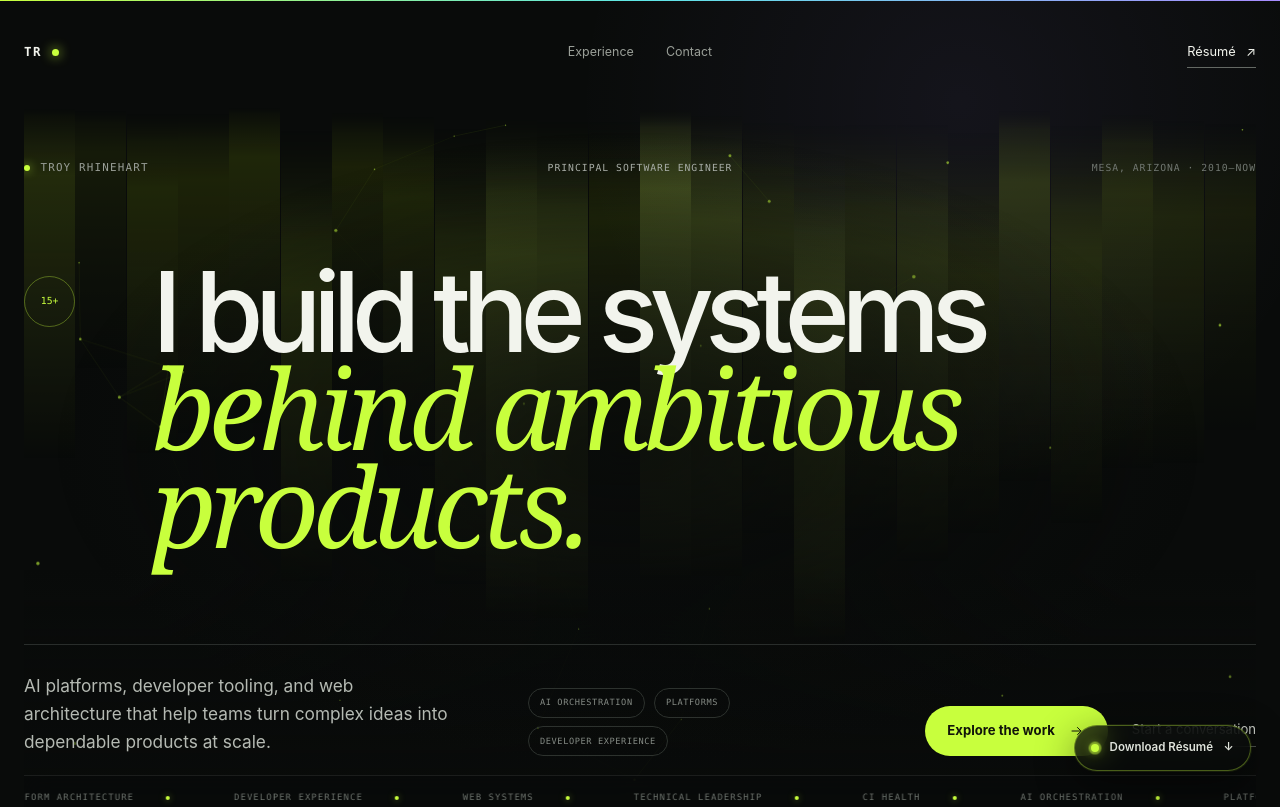
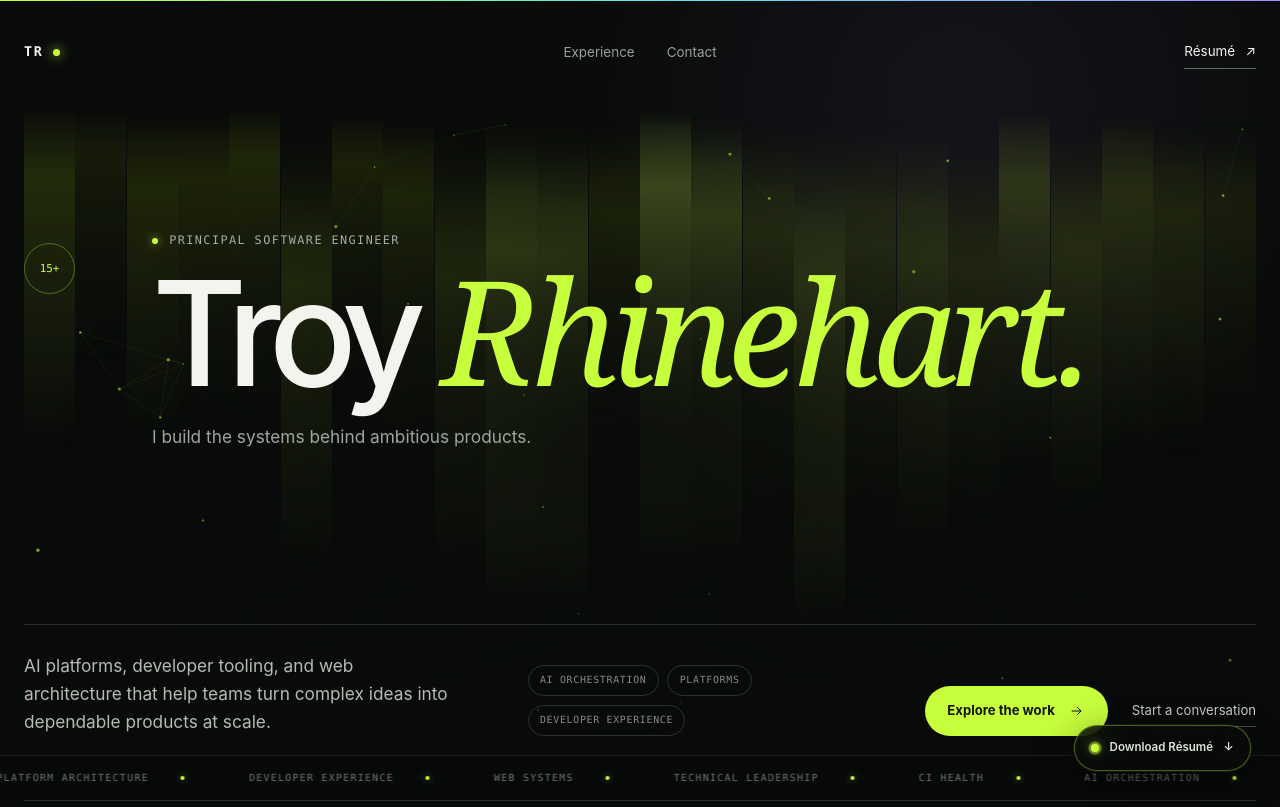
Before and after one commit to gingur/troyrhinehart, an Astro site: page / in a window 1280 px wide. Shown: the top 807 px of the page. Built offline with nearby package versions, Linux system fonts and the light colour scheme; Astro itself is replaced by a stand-in of ours; no server answers; animation ran at ten frames a second.

Commit message:
feat: refocus hero on name

```diff
--- a/src/pages/index.astro
+++ b/src/pages/index.astro
@@ -96,20 +96,18 @@ const marqueeItems = [
       <section class="hero" aria-labelledby="hero-title">
         <HeroEffects client:load />
 
-        <div class="hero-topline reveal reveal-1">
-          <p class="eyebrow">
-            <span class="status-dot" aria-hidden="true"></span>
-            Troy Rhinehart
-          </p>
-          <p>Principal Software Engineer</p>
-          <p>Mesa, Arizona · 2010—Now</p>
-        </div>
-
         <div class="hero-statement">
-          <p class="hero-marker reveal reveal-2" aria-hidden="true">15+</p>
-          <h1 id="hero-title" class="reveal reveal-2">
-            I build the systems <em>behind ambitious products.</em>
-          </h1>
+          <p class="hero-marker reveal reveal-1" aria-hidden="true">15+</p>
+          <div class="hero-title-lockup">
+            <p class="hero-role reveal reveal-1">
+              <span class="status-dot" aria-hidden="true"></span>
+              Principal Software Engineer
+            </p>
+            <h1 id="hero-title" class="reveal reveal-2">Troy <em>Rhinehart.</em></h1>
+            <p class="hero-thesis reveal reveal-3">
+              I build the systems behind ambitious products.
+            </p>
+          </div>
         </div>
 
         <div class="hero-bottom reveal reveal-3">
@@ -133,8 +131,10 @@ const marqueeItems = [
         <div class="hero-marquee" aria-label="Areas of expertise">
           <div class="hero-marquee-track" aria-hidden="true">
             {
-              [...marqueeItems, ...marqueeItems].map((item) => (
-                <span>{item}<i></i></span>
+              [0, 1].map(() => (
+                <div class="hero-marquee-group">
+                  {marqueeItems.map((item) => <span>{item}<i></i></span>)}
+                </div>
               ))
             }
           </div>
--- a/src/styles/global.css
+++ b/src/styles/global.css
@@ -82,7 +82,7 @@ a {
   justify-self: start;
   gap: 10px;
   font-family: ui-monospace, SFMono-Regular, Menlo, monospace;
-  font-size: 0.78rem;
+  font-size: 0.84rem;
   font-weight: 700;
   letter-spacing: 0.12em;
 }
@@ -99,7 +99,7 @@ a {
   display: flex;
   gap: 2rem;
   color: var(--muted);
-  font-size: 0.78rem;
+  font-size: 0.84rem;
 }
 
 .nav-links a,
@@ -127,7 +127,7 @@ footer a:focus-visible,
   gap: 0.65rem;
   border-bottom: 1px solid var(--subtle);
   padding-block: 0.4rem;
-  font-size: 0.8rem;
+  font-size: 0.84rem;
 }
 
 .nav-cta:hover {
@@ -142,7 +142,6 @@ footer a:focus-visible,
   flex-direction: column;
   justify-content: space-between;
   min-height: calc(100vh - 104px);
-  overflow: clip;
   padding: clamp(3rem, 7vh, 6rem) 0 clamp(4rem, 8vh, 7rem);
 }
 
@@ -218,7 +217,7 @@ footer a:focus-visible,
   margin: 0;
   color: var(--muted);
   font-family: ui-monospace, SFMono-Regular, Menlo, monospace;
-  font-size: 0.68rem;
+  font-size: 0.74rem;
   letter-spacing: 0.11em;
   line-height: 1.5;
   text-transform: uppercase;
@@ -238,32 +237,6 @@ footer a:focus-visible,
   box-shadow: 0 0 10px rgb(200 255 61 / 70%);
 }
 
-.hero-topline {
-  position: relative;
-  z-index: 2;
-  display: grid;
-  grid-template-columns: 1fr auto 1fr;
-  align-items: center;
-  gap: 2rem;
-  color: #717771;
-  font-family: ui-monospace, SFMono-Regular, Menlo, monospace;
-  font-size: 0.61rem;
-  letter-spacing: 0.1em;
-  text-transform: uppercase;
-}
-
-.hero-topline p {
-  margin: 0;
-}
-
-.hero-topline > p:nth-child(2) {
-  color: #a8ada7;
-}
-
-.hero-topline > p:last-child {
-  justify-self: end;
-}
-
 .hero-statement {
   position: relative;
   z-index: 1;
@@ -271,7 +244,7 @@ footer a:focus-visible,
   grid-template-columns: clamp(55px, 7vw, 100px) minmax(0, 1fr);
   gap: clamp(1rem, 3vw, 3.5rem);
   align-items: start;
-  margin-block: clamp(5rem, 11vh, 9rem);
+  margin-block: clamp(4rem, 9vh, 7.5rem);
 }
 
 .hero-marker {
@@ -284,16 +257,32 @@ footer a:focus-visible,
   border-radius: 50%;
   color: var(--lime);
   font-family: ui-monospace, SFMono-Regular, Menlo, monospace;
-  font-size: 0.61rem;
+  font-size: 0.68rem;
+}
+
+.hero-title-lockup {
+  min-width: 0;
+}
+
+.hero-role {
+  display: flex;
+  align-items: center;
+  gap: 0.7rem;
+  margin: 0 0 1.4rem;
+  color: #a7aca6;
+  font-family: ui-monospace, SFMono-Regular, Menlo, monospace;
+  font-size: 0.74rem;
+  letter-spacing: 0.12em;
+  text-transform: uppercase;
 }
 
 .hero h1 {
-  max-width: 1120px;
+  max-width: 1180px;
   margin: 0;
-  font-size: clamp(4.8rem, 8.7vw, 9.2rem);
+  font-size: clamp(6rem, 11.4vw, 11.8rem);
   font-weight: 540;
-  letter-spacing: -0.078em;
-  line-height: 0.86;
+  letter-spacing: -0.082em;
+  line-height: 0.8;
 }
 
 .hero h1 em,
@@ -302,6 +291,14 @@ footer a:focus-visible,
   font-family: Georgia, 'Times New Roman', serif;
   font-weight: 400;
   letter-spacing: -0.05em;
+}
+
+.hero-thesis {
+  max-width: 620px;
+  margin: 2rem 0 0;
+  color: #9fa59e;
+  font-size: clamp(1rem, 1.35vw, 1.18rem);
+  line-height: 1.55;
 }
 
 .hero-intro {
@@ -335,7 +332,7 @@ footer a:focus-visible,
   padding: 0.45rem 0.7rem;
   color: #858b85;
   font-family: ui-monospace, SFMono-Regular, Menlo, monospace;
-  font-size: 0.54rem;
+  font-size: 0.62rem;
   letter-spacing: 0.07em;
   text-transform: uppercase;
 }
@@ -371,6 +368,16 @@ footer a:focus-visible,
   will-change: transform;
 }
 
+.hero-marquee-group {
+  display: flex;
+  flex: 0 0 auto;
+  align-items: center;
+  width: max-content;
+  min-width: 100vw;
+  min-width: 100dvw;
+  justify-content: space-around;
+}
+
 .hero-marquee:hover .hero-marquee-track {
   animation-play-state: paused;
 }
@@ -383,7 +390,7 @@ footer a:focus-visible,
   margin-inline: 2rem;
   color: #6f756f;
   font-family: ui-monospace, SFMono-Regular, Menlo, monospace;
-  font-size: 0.55rem;
+  font-size: 0.62rem;
   letter-spacing: 0.13em;
   text-transform: uppercase;
 }
@@ -526,7 +533,7 @@ footer a:focus-visible,
   padding-block: 1.5rem;
   color: #626862;
   font-family: ui-monospace, SFMono-Regular, Menlo, monospace;
-  font-size: 0.6rem;
+  font-size: 0.68rem;
   letter-spacing: 0.1em;
   text-transform: uppercase;
 }
@@ -543,9 +550,7 @@ footer a:focus-visible,
 
 .company-chapter {
   --company: var(--lime);
-  --orb-x: 10%;
   position: relative;
-  isolation: isolate;
   display: grid;
   grid-template-columns: 72px minmax(300px, 0.82fr) minmax(390px, 1.18fr);
   gap: clamp(2rem, 4vw, 5rem);
@@ -561,7 +566,6 @@ footer a:focus-visible,
 
 .company-cyan {
   --company: #1bdbdb;
-  --orb-x: 90%;
 }
 
 .company-red {
@@ -582,25 +586,6 @@ footer a:focus-visible,
   content: '';
 }
 
-.company-chapter::before {
-  position: absolute;
-  z-index: -1;
-  top: 0;
-  bottom: 0;
-  left: 50%;
-  width: 100vw;
-  width: 100dvw;
-  background: radial-gradient(
-    ellipse 36% 78% at var(--orb-x) 50%,
-    color-mix(in srgb, var(--company) 12%, transparent),
-    color-mix(in srgb, var(--company) 5%, transparent) 42%,
-    transparent 74%
-  );
-  content: '';
-  pointer-events: none;
-  transform: translateX(-50%);
-}
-
 .chapter-rail {
   align-self: stretch;
   display: flex;
@@ -619,14 +604,14 @@ footer a:focus-visible,
   border-radius: 50%;
   color: var(--company);
   font-family: ui-monospace, SFMono-Regular, Menlo, monospace;
-  font-size: 0.63rem;
+  font-size: 0.7rem;
 }
 
 .chapter-rail p {
   margin: auto 0;
   color: #626862;
   font-family: ui-monospace, SFMono-Regular, Menlo, monospace;
-  font-size: 0.58rem;
+  font-size: 0.64rem;
   letter-spacing: 0.11em;
   text-transform: uppercase;
   writing-mode: vertical-rl;
@@ -689,7 +674,7 @@ footer a:focus-visible,
   margin-top: 1.2rem;
   color: #555b55;
   font-family: ui-monospace, SFMono-Regular, Menlo, monospace;
-  font-size: 0.54rem;
+  font-size: 0.62rem;
   letter-spacing: 0.11em;
   text-align: center;
   text-transform: uppercase;
@@ -755,7 +740,7 @@ footer a:focus-visible,
 .company-location {
   color: #646a64;
   font-family: ui-monospace, SFMono-Regular, Menlo, monospace;
-  font-size: 0.64rem;
+  font-size: 0.7rem;
   line-height: 1.6;
 }
 
@@ -891,7 +876,7 @@ footer a:focus-visible,
   border-radius: 50%;
   color: var(--lime);
   font-family: ui-monospace, SFMono-Regular, Menlo, monospace;
-  font-size: 0.58rem;
+  font-size: 0.64rem;
 }
 
 .commit-field-meta p,
@@ -900,7 +885,7 @@ footer a:focus-visible,
   margin: 0;
   color: #666c66;
   font-family: ui-monospace, SFMono-Regular, Menlo, monospace;
-  font-size: 0.57rem;
+  font-size: 0.64rem;
   letter-spacing: 0.08em;
   line-height: 1.6;
   text-transform: uppercase;
@@ -941,7 +926,7 @@ footer a:focus-visible,
   margin-bottom: 0.65rem;
   color: #575d57;
   font-family: ui-monospace, SFMono-Regular, Menlo, monospace;
-  font-size: 0.5rem;
+  font-size: 0.58rem;
   letter-spacing: 0.06em;
   text-transform: uppercase;
 }
@@ -1093,7 +1078,7 @@ footer {
   padding-block: 2.5rem;
   color: #646a64;
   font-family: ui-monospace, SFMono-Regular, Menlo, monospace;
-  font-size: 0.62rem;
+  font-size: 0.68rem;
   letter-spacing: 0.04em;
   text-transform: uppercase;
 }
@@ -1229,15 +1214,7 @@ footer nav {
   .hero-marquee span {
     gap: 1.5rem;
     margin-inline: 1.5rem;
-    font-size: 0.5rem;
-  }
-
-  .hero-topline {
-    grid-template-columns: 1fr auto;
-  }
-
-  .hero-topline > p:nth-child(2) {
-    display: none;
+    font-size: 0.58rem;
   }
 
   .hero-statement {
@@ -1251,6 +1228,10 @@ footer nav {
 
   .hero h1 {
     font-size: clamp(3.7rem, 17.2vw, 5.8rem);
+  }
+
+  .hero-role {
+    font-size: 0.68rem;
   }
 
   .hero-bottom {
```
